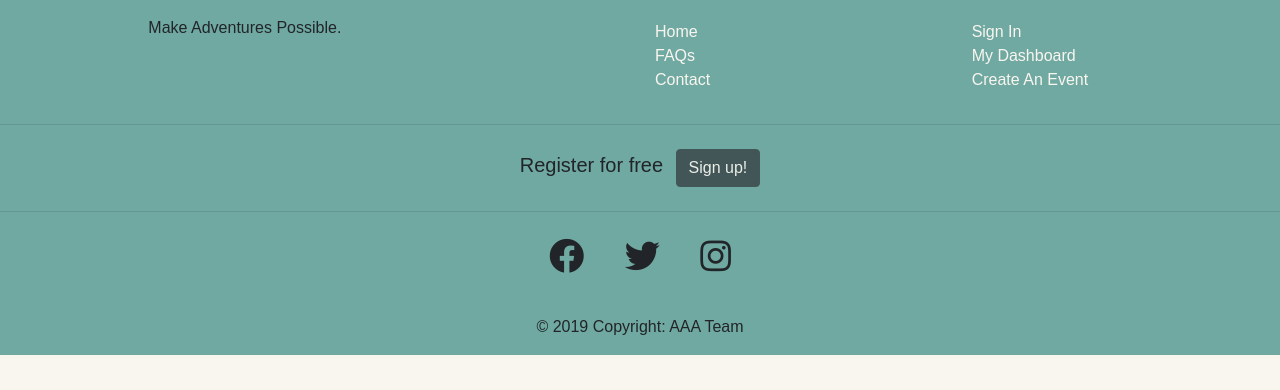
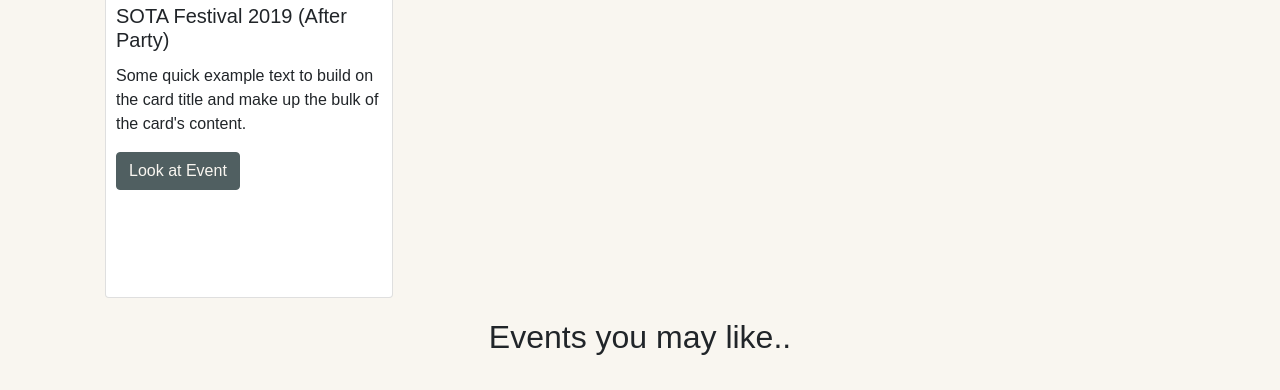
Before and after one commit to CodemasterInstitute/Eventure, a PHP site: page /dashboard.php in a window 1280 px wide. Shown: the part 2101-2491 px from the top of the page. Before the commit the page ends 2456 px from the top, so only its background shows below. Run offline with PHP 8.4, Linux system fonts and the light colour scheme; some libraries are stand-ins or nearby versions.

Commit message:
adjusted my events container

```diff
--- a/dashboard.php
+++ b/dashboard.php
@@ -175,16 +175,43 @@
 
               </div>
             </div>
+
+
+          </div>
+          <div class="row">
             <div class="col-sm-6">
               <div class="card" id="main-card" style="width: 18rem;">
                   <img src="https://picsum.photos/200" class="card-img-top" alt="...">
                   <div class="card-body">
-                    <h5 class="card-title">Shangrilah Aus Tour 2019</h5>
+                    <h5 class="card-title">Fyre Festival</h5>
                     <p class="card-text">Some quick example text to build on the card title and make up the bulk of the card's content.</p>
                     <a href="#" class="btn btn-primary">Look at Event</a>
                   </div>
+                </div>
+            </div>
+            <div class="col-sm-6">
+                <div class="card" id="main-card" style="width: 18rem;">
+                    <img src="https://picsum.photos/200" class="card-img-top" alt="...">
+                    <div class="card-body">
+                      <h5 class="card-title">ITTA Table Tennis Championship 2019</h5>
+                      <p class="card-text">Some quick example text to build on the card title and make up the bulk of the card's content.</p>
+                      <a href="#" class="btn btn-primary">Look at Event</a>
+                    </div>
+                </div>
+            </div>
+            <div class="col-sm-6">
+              <div class="card" id="main-card" style="width: 18rem;">
+                  <img src="https://picsum.photos/200" class="card-img-top" alt="...">
+                  <div class="card-body">
+                    <h5 class="card-title">SOTA Festival 2019 (After Party)</h5>
+                    <p class="card-text">Some quick example text to build on the card title and make up the bulk of the card's content.</p>
+                    <a href="#" class="btn btn-primary">Look at Event</a>
+                  </div>
+
               </div>
             </div>
+
+
           </div>
         </div>
 
```
